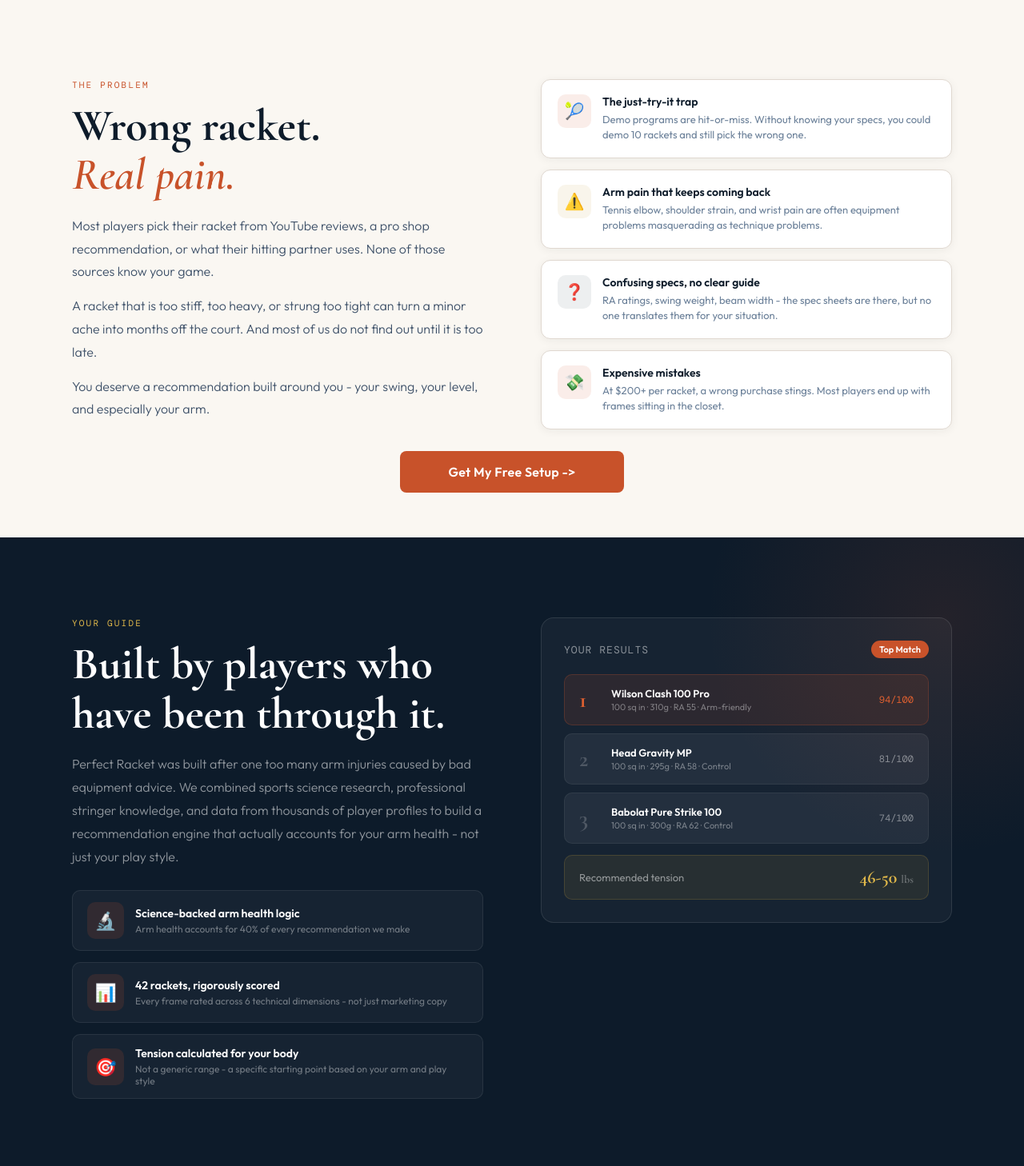
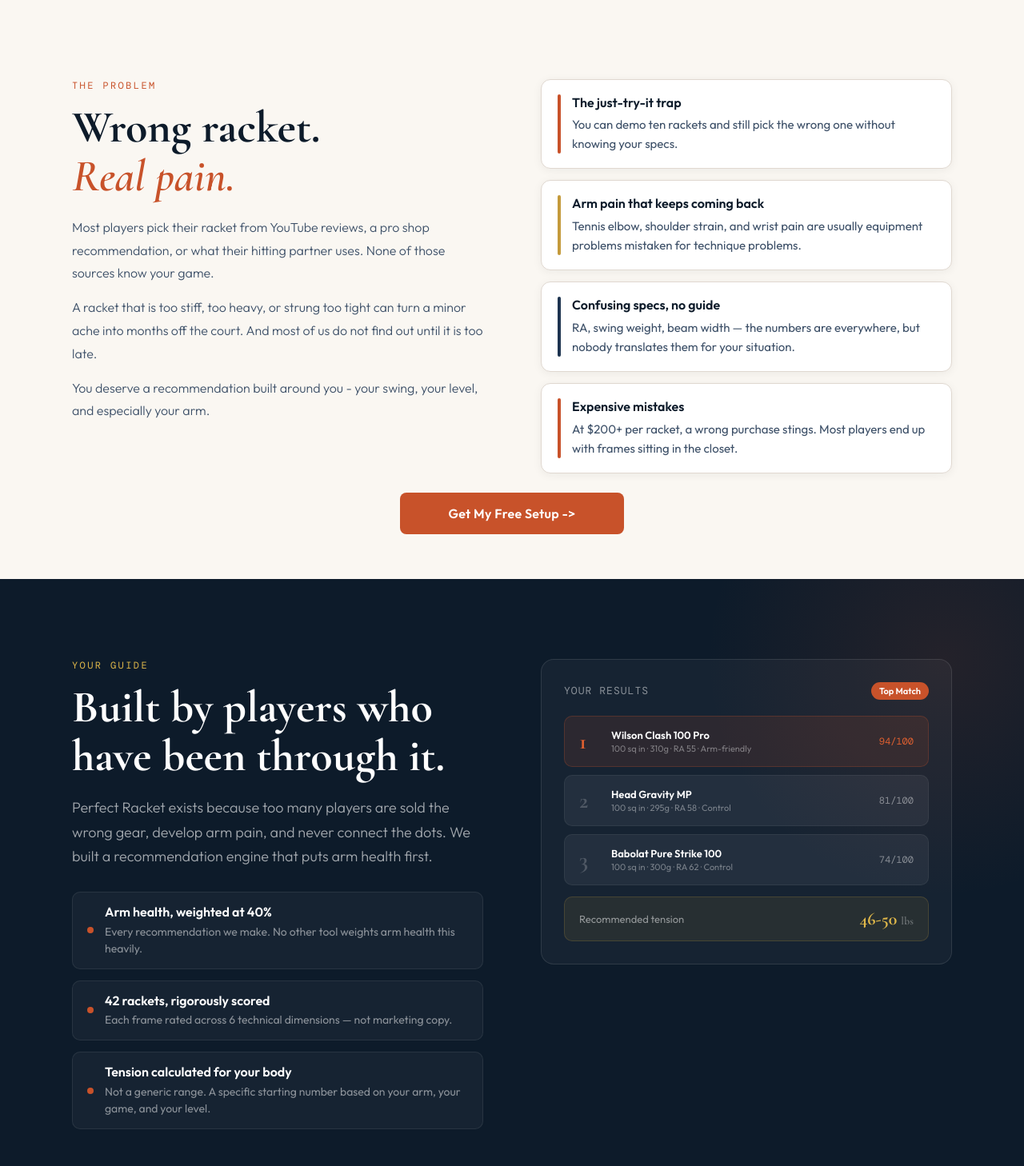
Before and after one commit to perfectracket/perfect-racket, a React (Vite) app: page / in a window 1280 px wide. Shown: the part 912-2370 px from the top of the page at 80% size. Built offline with nearby package versions, Linux system fonts and the light colour scheme.

Commit message:
Landing page polish: bigger type, less density, remove decorative emojis

```diff
--- a/src/PerfectRacket.jsx
+++ b/src/PerfectRacket.jsx
@@ -1243,11 +1243,11 @@ const landingCss = `
   .lp-mc-tension-val { font-family: 'Bebas Neue', sans-serif; font-size: 22px; color: var(--gold); line-height: 1; }
   .lp-eyebrow { display: inline-flex; align-items: center; gap: 10px; background: rgba(200,82,42,0.15); border: 1px solid rgba(200,82,42,0.3); border-radius: 100px; padding: 6px 16px 6px 8px; margin-bottom: 28px; animation: lp-fadeUp 0.6s ease both; }
   .lp-edot { width: 8px; height: 8px; background: var(--clay-bright); border-radius: 50%; }
-  .lp-eyebrow span { font-family: 'DM Mono', monospace; font-size: 11px; letter-spacing: 0.15em; text-transform: uppercase; color: var(--clay-bright); }
+  .lp-eyebrow span { font-family: 'DM Mono', monospace; font-size: 12px; letter-spacing: 0.15em; text-transform: uppercase; color: var(--clay-bright); }
   @keyframes lp-fadeUp { from { opacity: 0; transform: translateY(20px); } to { opacity: 1; transform: translateY(0); } }
   .lp-h1 { font-family: 'Cormorant Garamond', serif; font-size: clamp(48px, 8vw, 84px); font-weight: 700; line-height: 1.0; color: var(--white); margin-bottom: 24px; animation: lp-fadeUp 0.6s 0.1s ease both; }
   .lp-h1 em { font-style: italic; color: var(--clay-bright); }
-  .lp-hero-sub { font-size: 17px; font-weight: 300; color: rgba(255,255,255,0.6); line-height: 1.7; max-width: 500px; margin-bottom: 36px; animation: lp-fadeUp 0.6s 0.2s ease both; }
+  .lp-hero-sub { font-size: 20px; font-weight: 300; color: rgba(255,255,255,0.65); line-height: 1.65; max-width: 520px; margin-bottom: 36px; animation: lp-fadeUp 0.6s 0.2s ease both; }
   .lp-btn-primary { display: inline-flex; align-items: center; background: var(--clay); color: var(--white); border: none; border-radius: 8px; padding: 16px 28px; font-family: 'Outfit', sans-serif; font-size: 16px; font-weight: 600; cursor: pointer; transition: background 0.2s, transform 0.15s; letter-spacing: 0.02em; margin-bottom: 16px; animation: lp-fadeUp 0.6s 0.3s ease both; }
   .lp-btn-primary:hover { background: var(--clay-bright); transform: translateY(-2px); }
   .lp-proof-strip { position: absolute; bottom: 36px; left: 48px; right: 48px; display: flex; align-items: center; gap: 28px; flex-wrap: wrap; z-index: 2; }
@@ -1256,12 +1256,12 @@ const landingCss = `
   .lp-avatars { display: flex; }
   .lp-avatar { width: 30px; height: 30px; border-radius: 50%; border: 2px solid var(--navy); margin-right: -7px; display: flex; align-items: center; justify-content: center; font-size: 12px; font-weight: 700; color: var(--white); }
   .lp-avatar-1 { background: #4A7A8A; } .lp-avatar-2 { background: #7A4A8A; } .lp-avatar-3 { background: #8A6A3A; } .lp-avatar-4 { background: var(--clay); }
-  .lp-proof-txt { font-size: 13px; color: rgba(255,255,255,0.45); }
+  .lp-proof-txt { font-size: 14px; color: rgba(255,255,255,0.5); }
   .lp-proof-txt strong { color: rgba(255,255,255,0.75); }
   .lp-proof-div { width: 1px; height: 22px; background: rgba(255,255,255,0.1); flex-shrink: 0; }
   .lp-proof-stat strong { display: block; font-size: 18px; font-weight: 700; color: var(--white); font-family: 'Cormorant Garamond', serif; }
   .lp-proof-stat span { font-size: 11px; color: rgba(255,255,255,0.4); }
-  .lp-section-label { font-family: 'DM Mono', monospace; font-size: 11px; letter-spacing: 0.2em; text-transform: uppercase; color: var(--clay); margin-bottom: 14px; }
+  .lp-section-label { font-family: 'DM Mono', monospace; font-size: 12px; letter-spacing: 0.2em; text-transform: uppercase; color: var(--clay); margin-bottom: 14px; }
   .lp-label-gold { color: #E0B84A; }
   .lp-section-title { font-family: 'Cormorant Garamond', serif; font-size: clamp(34px, 5vw, 56px); font-weight: 700; line-height: 1.1; color: var(--ink); margin-bottom: 18px; }
   .lp-section-title em { font-style: italic; color: var(--clay); }
@@ -1275,10 +1275,10 @@ const landingCss = `
   .lp-pain-cards { display: flex; flex-direction: column; gap: 14px; }
   .lp-pain-card { background: var(--white); border: 1px solid var(--border); border-radius: 12px; padding: 18px 20px; display: flex; align-items: flex-start; gap: 14px; box-shadow: 0 2px 12px rgba(13,27,42,0.06); transition: transform 0.2s, box-shadow 0.2s; }
   .lp-pain-card:hover { transform: translateX(4px); box-shadow: 0 4px 20px rgba(13,27,42,0.1); }
-  .lp-pain-icon { width: 42px; height: 42px; border-radius: 10px; display: flex; align-items: center; justify-content: center; font-size: 20px; flex-shrink: 0; }
-  .lp-pain-red { background: rgba(200,82,42,0.1); } .lp-pain-amber { background: rgba(196,154,60,0.1); } .lp-pain-blue { background: rgba(13,27,42,0.07); }
-  .lp-pain-card h4 { font-size: 14px; font-weight: 600; color: var(--ink); margin-bottom: 4px; }
-  .lp-pain-card p { font-size: 13px; color: var(--light); line-height: 1.5; margin: 0; }
+  .lp-pain-stripe { width: 4px; align-self: stretch; border-radius: 2px; flex-shrink: 0; }
+  .lp-pain-red { background: var(--clay); } .lp-pain-amber { background: var(--gold); } .lp-pain-blue { background: var(--navy-light); }
+  .lp-pain-card h4 { font-size: 16px; font-weight: 600; color: var(--ink); margin-bottom: 6px; line-height: 1.3; }
+  .lp-pain-card p { font-size: 15px; color: var(--mid); line-height: 1.6; margin: 0; }
   .lp-cta-strip { display: flex; justify-content: center; padding: 0 48px 40px; }
   .lp-cta-strip.on-navy { background: var(--navy); padding-top: 40px; }
   .lp-cta-strip.on-navy-mid { background: var(--navy-mid); }
@@ -1290,12 +1290,12 @@ const landingCss = `
   .lp-guide::before { content: ''; position: absolute; top: -200px; right: -200px; width: 600px; height: 600px; border-radius: 50%; background: radial-gradient(circle, rgba(200,82,42,0.12) 0%, transparent 70%); pointer-events: none; }
   .lp-guide-inner { max-width: 1100px; margin: 0 auto; display: grid; grid-template-columns: 1fr 1fr; gap: 72px; align-items: start; position: relative; z-index: 1; }
   @media (max-width: 800px) { .lp-guide-inner { grid-template-columns: 1fr; gap: 48px; } }
-  .lp-guide-body { font-size: 16px; font-weight: 300; color: rgba(255,255,255,0.55); line-height: 1.8; margin-bottom: 28px; }
+  .lp-guide-body { font-size: 18px; font-weight: 300; color: rgba(255,255,255,0.62); line-height: 1.7; margin-bottom: 28px; }
   .lp-credentials { display: flex; flex-direction: column; gap: 14px; }
   .lp-credential { display: flex; align-items: center; gap: 14px; padding: 14px 18px; background: rgba(255,255,255,0.04); border: 1px solid rgba(255,255,255,0.08); border-radius: 10px; }
-  .lp-cred-icon { font-size: 22px; width: 46px; height: 46px; display: flex; align-items: center; justify-content: center; background: rgba(200,82,42,0.15); border-radius: 10px; flex-shrink: 0; }
-  .lp-credential h4 { font-size: 14px; font-weight: 600; color: var(--white); margin-bottom: 3px; }
-  .lp-credential p { font-size: 12px; color: rgba(255,255,255,0.4); margin: 0; }
+  .lp-cred-bullet { width: 8px; height: 8px; border-radius: 50%; background: var(--clay); flex-shrink: 0; align-self: center; }
+  .lp-credential h4 { font-size: 16px; font-weight: 600; color: var(--white); margin-bottom: 4px; line-height: 1.3; }
+  .lp-credential p { font-size: 14px; color: rgba(255,255,255,0.5); line-height: 1.5; margin: 0; }
   .lp-score-mockup { background: rgba(255,255,255,0.04); border: 1px solid rgba(255,255,255,0.1); border-radius: 16px; padding: 28px; }
   .lp-mockup-header { display: flex; align-items: center; justify-content: space-between; margin-bottom: 20px; }
   .lp-mockup-ttl { font-size: 13px; color: rgba(255,255,255,0.5); font-family: 'DM Mono', monospace; letter-spacing: 0.08em; text-transform: uppercase; }
@@ -1321,10 +1321,9 @@ const landingCss = `
   @media (max-width: 700px) { .lp-steps { grid-template-columns: 1fr; } }
   .lp-step { background: var(--white); padding: 44px 32px; position: relative; transition: background 0.2s; }
   .lp-step:hover { background: #F0EBE3; }
-  .lp-step-num { font-family: 'Cormorant Garamond', serif; font-size: 68px; font-weight: 700; color: var(--clay); opacity: 0.12; line-height: 1; margin-bottom: 6px; }
-  .lp-step-icon { font-size: 26px; margin-bottom: 14px; }
-  .lp-step h3 { font-size: 19px; font-weight: 600; color: var(--ink); margin-bottom: 10px; }
-  .lp-step p { font-size: 14px; color: var(--mid); line-height: 1.7; margin: 0; }
+  .lp-step-num { font-family: 'Cormorant Garamond', serif; font-size: 68px; font-weight: 700; color: var(--clay); opacity: 0.12; line-height: 1; margin-bottom: 18px; }
+  .lp-step h3 { font-size: 20px; font-weight: 600; color: var(--ink); margin-bottom: 10px; line-height: 1.3; }
+  .lp-step p { font-size: 16px; color: var(--mid); line-height: 1.65; margin: 0; }
   .lp-step-arrow { position: absolute; right: -18px; top: 50%; transform: translateY(-50%); width: 36px; height: 36px; background: var(--clay); border-radius: 50%; display: flex; align-items: center; justify-content: center; color: white; font-size: 15px; z-index: 2; box-shadow: 0 0 0 4px var(--cream); }
   @media (max-width: 700px) { .lp-step-arrow { display: none; } }
   .lp-social-proof { background: var(--navy-mid); padding: 88px 48px; }
@@ -1336,7 +1335,7 @@ const landingCss = `
   .lp-testimonial { background: rgba(255,255,255,0.04); border: 1px solid rgba(255,255,255,0.07); border-radius: 14px; padding: 28px 24px; transition: transform 0.2s, border-color 0.2s; }
   .lp-testimonial:hover { transform: translateY(-4px); border-color: rgba(200,82,42,0.3); }
   .lp-testi-stars { color: var(--gold); font-size: 13px; letter-spacing: 2px; margin-bottom: 14px; }
-  .lp-testi-quote { font-family: 'Cormorant Garamond', serif; font-size: 17px; font-style: italic; color: rgba(255,255,255,0.8); line-height: 1.6; margin-bottom: 20px; }
+  .lp-testi-quote { font-family: 'Cormorant Garamond', serif; font-size: 19px; font-style: italic; color: rgba(255,255,255,0.8); line-height: 1.6; margin-bottom: 20px; }
   .lp-testi-author { display: flex; align-items: center; gap: 12px; }
   .lp-testi-avatar { width: 38px; height: 38px; border-radius: 50%; display: flex; align-items: center; justify-content: center; font-size: 14px; font-weight: 700; color: var(--white); flex-shrink: 0; }
   .lp-testi-name { font-size: 13px; font-weight: 600; color: var(--white); }
@@ -1786,13 +1785,13 @@ export default function PerfectRacket() {
               </div>
               <div className="lp-pain-cards">
                 {[
-                  {c:"red",  e:"🎾", t:"The just-try-it trap",          d:"Demo programs are hit-or-miss. Without knowing your specs, you could demo 10 rackets and still pick the wrong one."},
-                  {c:"amber",e:"⚠️", t:"Arm pain that keeps coming back", d:"Tennis elbow, shoulder strain, and wrist pain are often equipment problems masquerading as technique problems."},
-                  {c:"blue", e:"❓", t:"Confusing specs, no clear guide",  d:"RA ratings, swing weight, beam width - the spec sheets are there, but no one translates them for your situation."},
-                  {c:"red",  e:"💸", t:"Expensive mistakes",               d:"At $200+ per racket, a wrong purchase stings. Most players end up with frames sitting in the closet."},
+                  {c:"red",  t:"The just-try-it trap",          d:"You can demo ten rackets and still pick the wrong one without knowing your specs."},
+                  {c:"amber",t:"Arm pain that keeps coming back", d:"Tennis elbow, shoulder strain, and wrist pain are usually equipment problems mistaken for technique problems."},
+                  {c:"blue", t:"Confusing specs, no guide",       d:"RA, swing weight, beam width — the numbers are everywhere, but nobody translates them for your situation."},
+                  {c:"red",  t:"Expensive mistakes",              d:"At $200+ per racket, a wrong purchase stings. Most players end up with frames sitting in the closet."},
                 ].map((p,i) => (
                   <div key={i} className="lp-pain-card">
-                    <div className={`lp-pain-icon lp-pain-${p.c}`}>{p.e}</div>
+                    <div className={`lp-pain-stripe lp-pain-${p.c}`}/>
                     <div><h4>{p.t}</h4><p>{p.d}</p></div>
                   </div>
                 ))}
@@ -1811,15 +1810,15 @@ export default function PerfectRacket() {
               <div>
                 <div className="lp-section-label lp-label-gold">Your guide</div>
                 <h2 className="lp-section-title lp-title-white">Built by players who have been through it.</h2>
-                <p className="lp-guide-body">Perfect Racket was built after one too many arm injuries caused by bad equipment advice. We combined sports science research, professional stringer knowledge, and data from thousands of player profiles to build a recommendation engine that actually accounts for your arm health - not just your play style.</p>
+                <p className="lp-guide-body">Perfect Racket exists because too many players are sold the wrong gear, develop arm pain, and never connect the dots. We built a recommendation engine that puts arm health first.</p>
                 <div className="lp-credentials">
                   {[
-                    {e:"🔬",t:"Science-backed arm health logic",    d:"Arm health accounts for 40% of every recommendation we make"},
-                    {e:"📊",t:"42 rackets, rigorously scored",     d:"Every frame rated across 6 technical dimensions - not just marketing copy"},
-                    {e:"🎯",t:"Tension calculated for your body",   d:"Not a generic range - a specific starting point based on your arm and play style"},
+                    {t:"Arm health, weighted at 40%",       d:"Every recommendation we make. No other tool weights arm health this heavily."},
+                    {t:"42 rackets, rigorously scored",     d:"Each frame rated across 6 technical dimensions — not marketing copy."},
+                    {t:"Tension calculated for your body",  d:"Not a generic range. A specific starting number based on your arm, your game, and your level."},
                   ].map((c,i) => (
                     <div key={i} className="lp-credential">
-                      <div className="lp-cred-icon">{c.e}</div>
+                      <div className="lp-cred-bullet"/>
                       <div><h4>{c.t}</h4><p>{c.d}</p></div>
                     </div>
                   ))}
@@ -1864,13 +1863,12 @@ export default function PerfectRacket() {
               </div>
               <div className="lp-steps">
                 {[
-                  {n:"1",e:"📋",t:"Answer 13 questions",       d:"Tell us about your game, your body, and your arm health. Takes about 3 minutes."},
-                  {n:"2",e:"⚙️",t:"We run the analysis",        d:"Our scoring engine weighs 6 dimensions across 42 rackets and 28 strings - arm health first."},
-                  {n:"3",e:"🎯",t:"Get your personalized setup", d:"Top 3 rackets, top 3 strings, exact tension range, and a script for your stringer."},
+                  {n:"1",t:"Answer 13 questions",       d:"Tell us about your game, your body, and your arm health. Takes 3 minutes."},
+                  {n:"2",t:"We run the analysis",        d:"Our scoring engine weighs 6 dimensions across 42 rackets and 28 strings — arm health first."},
+                  {n:"3",t:"Get your personalized setup", d:"Top 3 rackets, top 3 strings, an exact tension range, and a script for your stringer."},
                 ].map((s,i) => (
                   <div key={i} className="lp-step">
                     <div className="lp-step-num">{s.n}</div>
-                    <div className="lp-step-icon">{s.e}</div>
                     <h3>{s.t}</h3>
                     <p>{s.d}</p>
                     {i<2 && <div className="lp-step-arrow">-></div>}
```
